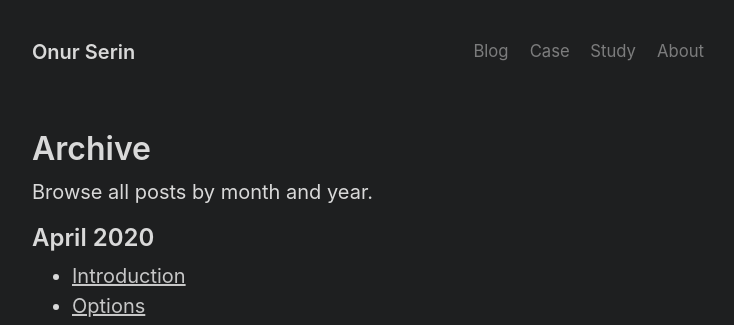
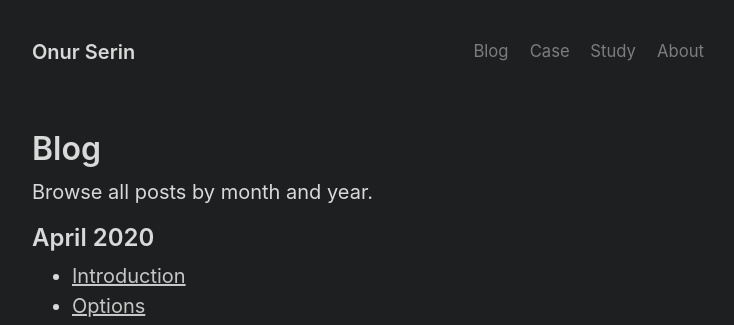
Before and after one commit to serinonur/serinonur.github.io, a Jekyll site: the page built from blog.md, in a window 1280 px wide. Shown: the top 325 px of the page, without its empty margins (272-1006 px from the left). Built offline with Jekyll 4.4.1, drawn with Linux system fonts in a browser that asks for light colours.

Commit message:
little fixes

```diff
--- a/404.html
+++ b/404.html
@@ -3,8 +3,7 @@ layout: default
 title: "404: Page not found"
 permalink: 404.html
 ---
-
 <div class="page">
   <h1 class="page-title">404: Page not found</h1>
-  <p class="lead">Sorry, we've misplaced that URL or it's pointing to something that doesn't exist. <a href="{{ site.baseurl }}/">Head back home</a> to try finding it again.</p>
+  <p class="lead">Sorry, I've misplaced that URL or it's pointing to something that doesn't exist. <a href="{{ site.baseurl }}/">Head back home</a> to try finding it again.</p>
 </div>
--- a/_config.yml
+++ b/_config.yml
@@ -42,7 +42,7 @@ version: 3.0.0
 # Navbar page list
 nav:
   - title: Blog
-    url: /archive
+    url: /blog
 
   - title: Case Study
     url: /case-study
--- a/archive.md
+++ b/blog.md
@@ -1,9 +1,9 @@
 ---
 layout: default
-title: Archive
+title: Blog
 ---
 
-# Archive
+# Blog
 
 Browse all posts by month and year.
 
```
